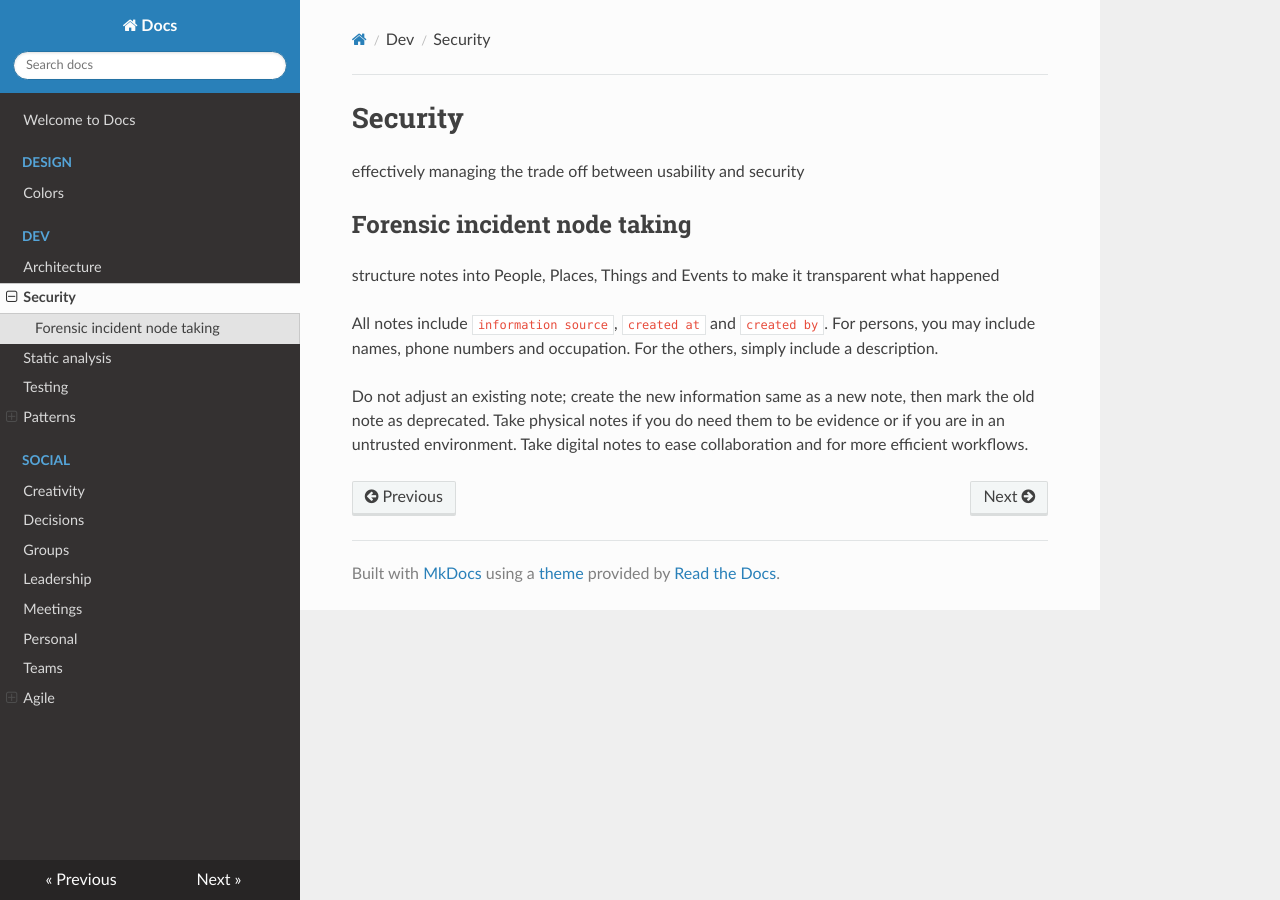
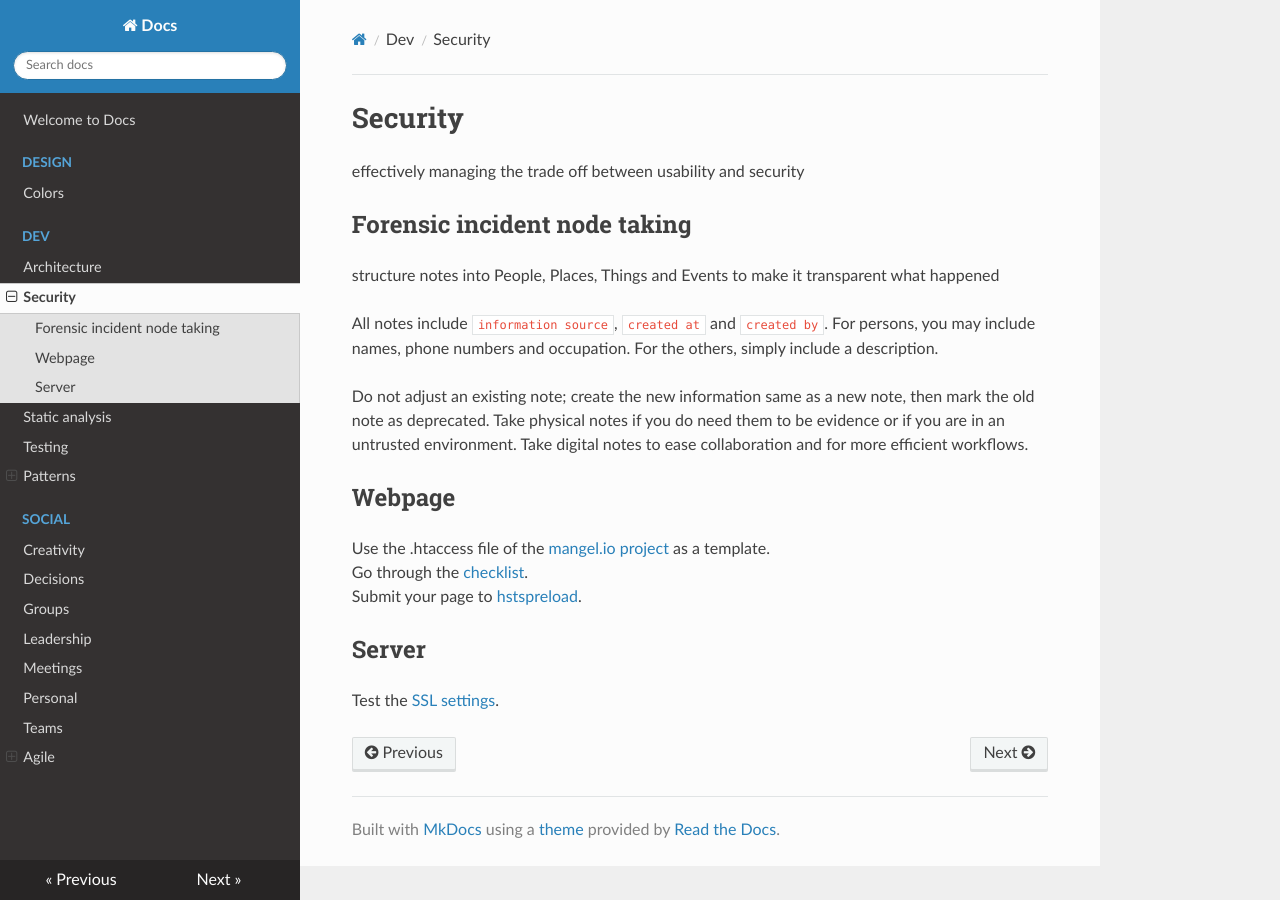
Before and after one commit to famoser/docs, an MkDocs documentation site: the page built from docs/dev/security.md, in a window 1280 px wide. Built offline with MkDocs 1.6.1, drawn with Linux system fonts in a browser that asks for light colours; nearby versions of some CDN libraries.

Commit message:
Add sec checklist

```diff
--- a/docs/dev/security.md
+++ b/docs/dev/security.md
@@ -9,3 +9,13 @@ structure notes into People, Places, Things and Events to make it transparent wh
 All notes include `information source`, `created at` and `created by`. For persons, you may include names, phone numbers and occupation. For the others, simply include a description.
 
 Do not adjust an existing note; create the new information same as a new note, then mark the old note as deprecated. Take physical notes if you do need them to be evidence or if you are in an untrusted environment. Take digital notes to ease collaboration and for more efficient workflows.
+
+## Webpage
+
+Use the .htaccess file of the [mangel.io project](https://github.com/mangelio/web/blob/master/public/.htaccess) as a template.
+Go through the [checklist](https://gist.github.com/famoser/ff89bc491e923fa959e27c5a049f2c54).
+Submit your page to [hstspreload](https://hstspreload.org/).
+
+## Server
+
+Test the [SSL settings](https://www.ssllabs.com/ssltest/analyze.htm).
```
